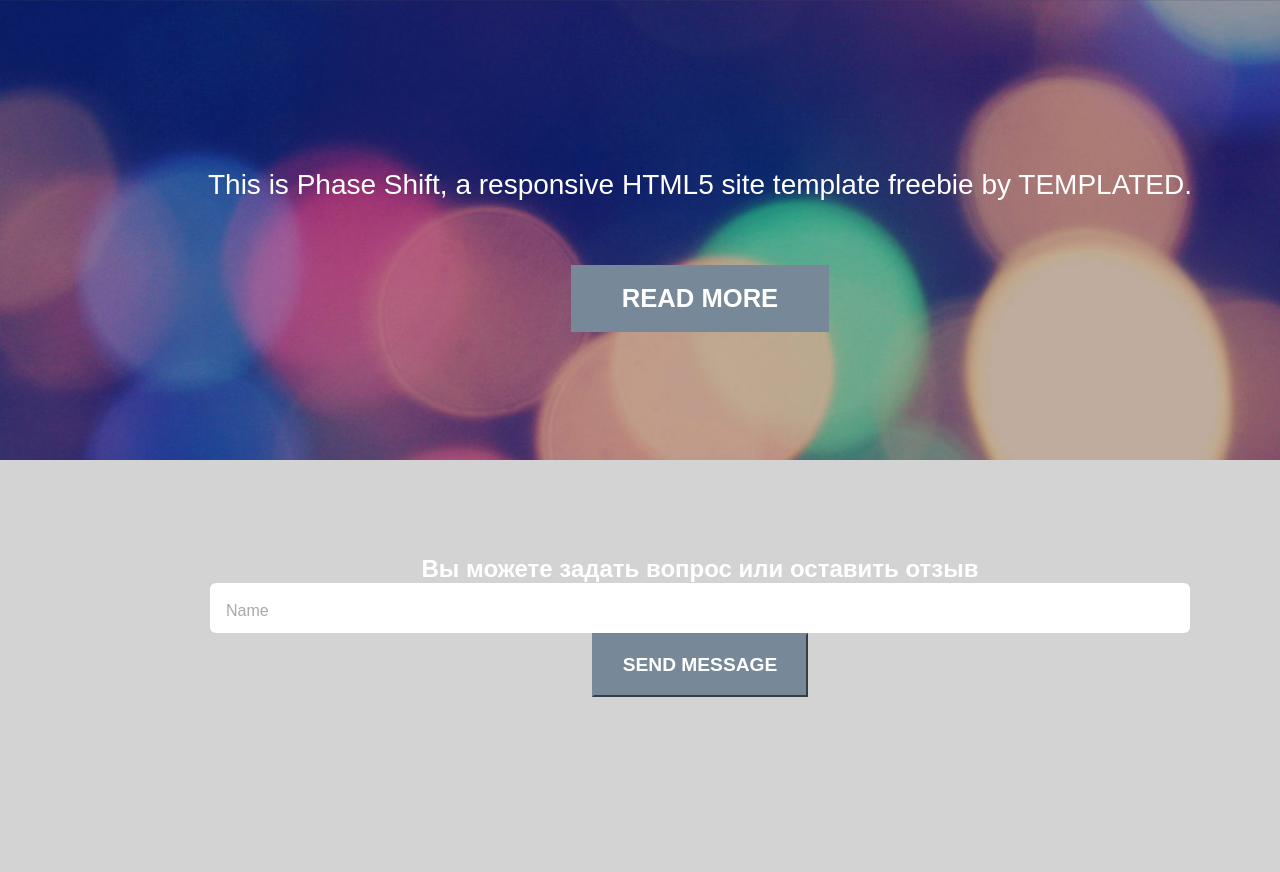
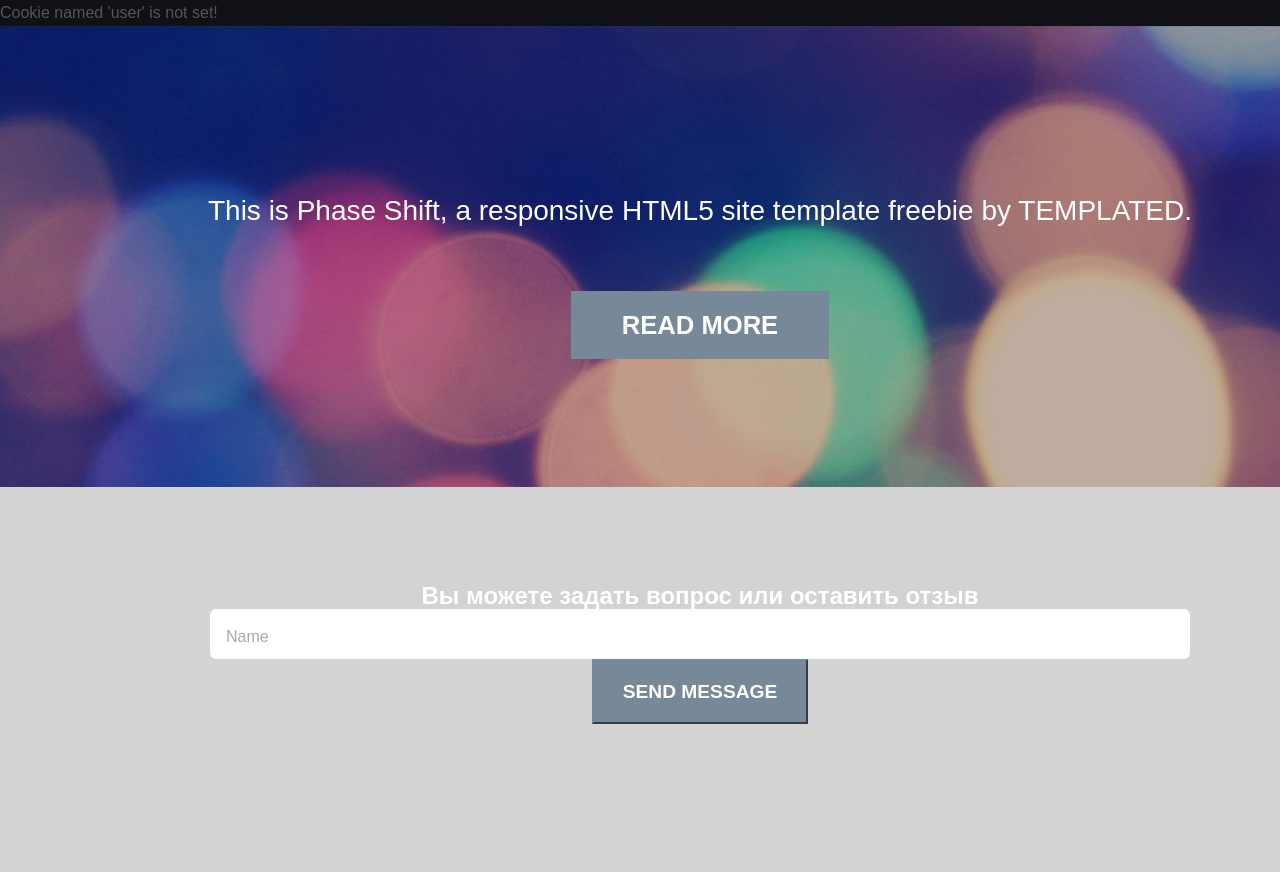
Before and after one commit to valeriefuerte/web_security, a PHP site: page / in a window 1280 px wide; the page is wider, and only the part inside the window is pictured. Before the commit the page ends 697 px from the top of that part, so only its background shows below. Run offline with PHP 8.4, Linux system fonts and the light colour scheme; data that the repository does not hold is empty.

Commit message:
Added cookies

```diff
--- a/index.php
+++ b/index.php
@@ -1,4 +1,9 @@
 <!DOCTYPE HTML>
+<?php
+    $cookie_name = "user";
+    $cookie_value = "Valeria Dopira";
+    setcookie($cookie_name, $cookie_value, time() + (86400 * 30), "/"); // 86400 = 1 day
+?>
 <html>
 <head>
 		<title>Phase Shift by TEMPLATED</title>
@@ -13,6 +18,14 @@
 		</noscript>
 </head>
 <body>
+    <?php
+    if(!isset($_COOKIE[$cookie_name])) {
+        echo "Cookie named '" . $cookie_name . "' is not set!";
+    } else {
+        echo "Cookie '" . $cookie_name . "' is set!<br>";
+        echo "Value is: " . $_COOKIE[$cookie_name];
+    }
+    ?>
 	<div class="wrapper style1">
         <div class="container" id="banner">
                 <p>This is Phase Shift, a responsive HTML5 site template freebie by TEMPLATED.</p>
```
